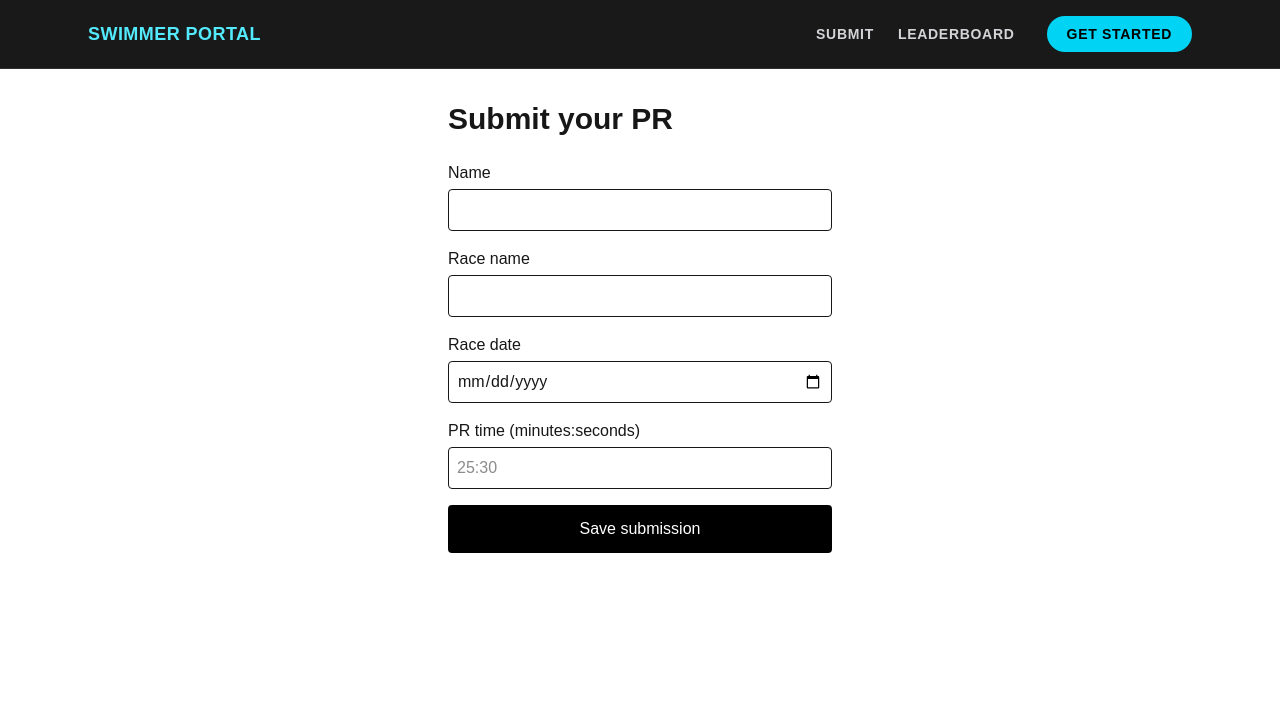
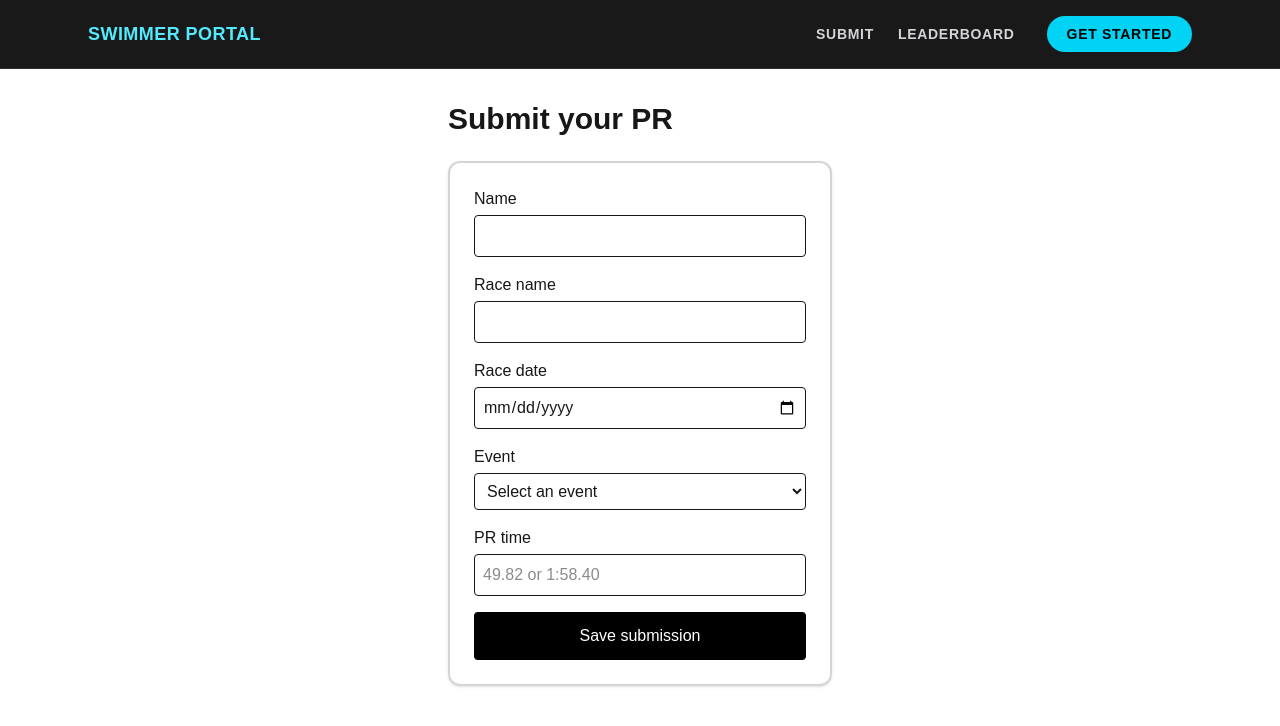
Before and after one commit to redpandaglacier/swimmer-portal, a Next.js app: page /submit in a window 1280 px wide. Shown: the top 726 px of the page. Built offline with nearby package versions, Linux system fonts and the light colour scheme.

Commit message:
Added a event dropdown

```diff
--- a/app/leaderboard/page.tsx
+++ b/app/leaderboard/page.tsx
@@ -1,31 +1,73 @@
-const placeholderRunners = [
-  { rank: 1, name: "Sample Swimmer", pr: "24:10" },
-  { rank: 2, name: "Another Swimmer", pr: "25:45" },
-  { rank: 3, name: "Third Swimmer", pr: "27:02" },
-];
+import { createClient } from "@supabase/supabase-js";
+import Link from "next/link";
+import { SWIM_EVENTS, formatTime } from "@/lib/events";
 
-export default function LeaderboardPage() {
+
+export default async function LeaderboardPage({
+  searchParams,
+}: {
+  searchParams: Promise<{ event?: string }>;
+}) {
+  const { event } = await searchParams;
+  const selected = SWIM_EVENTS.includes(event ?? "") ? event! : SWIM_EVENTS[0];
+
+  const supabase = createClient(
+    process.env.SUPABASE_URL!,
+    process.env.SUPABASE_SERVICE_ROLE_KEY!
+  );
+
+  const { data: rows, error } = await supabase
+    .from("submissions")
+    .select("id, name, race_name, pr_seconds")
+    .eq("event", selected)
+    .order("pr_seconds", { ascending: true });
+
   return (
-    <main className="mx-auto max-w-2xl p-8">
+    <main className="mx-auto max-w-3xl p-8">
       <h1 className="text-3xl font-bold">Leaderboard</h1>
+
+      <nav className="mt-6 flex flex-wrap gap-2">
+        {SWIM_EVENTS.map((e) => (
+          <Link
+            key={e}
+            href={`/leaderboard?event=${encodeURIComponent(e)}`}
+            className={`rounded-full border px-3 py-1 text-sm ${
+              e === selected ? "bg-black text-white" : "hover:bg-zinc-100"
+            }`}
+          >
+            {e}
+          </Link>
+        ))}
+      </nav>
+
+      {error && <p className="mt-6 text-red-600">Could not load results. Please try again.</p>}
+
+      {!error && rows?.length === 0 && (
+        <p className="mt-6 text-zinc-500">No {selected} times yet. Be the first to submit one.</p>
+      )}
+
+      {rows && rows.length > 0 && (
         <table className="mt-6 w-full text-left">
           <thead>
             <tr className="border-b">
               <th className="p-2">Rank</th>
               <th className="p-2">Name</th>
+              <th className="p-2">Race</th>
               <th className="p-2">PR</th>
             </tr>
           </thead>
           <tbody>
-          {placeholderRunners.map((r) => (
-            <tr key={r.rank} className="border-b">
-              <td className="p-2">{r.rank}</td>
+            {rows.map((r, i) => (
+              <tr key={r.id} className="border-b">
+                <td className="p-2">{i + 1}</td>
                 <td className="p-2">{r.name}</td>
-              <td className="p-2">{r.pr}</td>
+                <td className="p-2">{r.race_name ?? "—"}</td>
+                <td className="p-2 font-mono">{formatTime(Number(r.pr_seconds))}</td>
               </tr>
             ))}
           </tbody>
         </table>
+      )}
     </main>
   );
 }
--- a/app/submit/actions.ts
+++ b/app/submit/actions.ts
@@ -2,18 +2,18 @@
 
 import { createClient } from "@supabase/supabase-js";
 import { redirect } from "next/navigation";
+import { SWIM_EVENTS, parseTimeToSeconds } from "@/lib/events";
 
 export async function submitEntry(formData: FormData) {
   const name = String(formData.get("name") ?? "").trim();
+  const event = String(formData.get("event") ?? "");
   const raceName = String(formData.get("race_name") ?? "").trim();
   const raceDate = String(formData.get("race_date") ?? "").trim();
-  const pr = String(formData.get("pr") ?? "").trim();
+  const prSeconds = parseTimeToSeconds(String(formData.get("pr") ?? ""));
 
-  const match = pr.match(/^(\d{1,3}):([0-5]\d)$/);
-  if (!name || !match) {
-    throw new Error("Enter a name and a PR in minutes:seconds format, like 25:30.");
+  if (!name || !SWIM_EVENTS.includes(event) || prSeconds === null) {
+    throw new Error("Choose an event and enter a PR like 49.82 or 1:58.40.");
   }
-  const prSeconds = Number(match[1]) * 60 + Number(match[2]);
 
   const supabase = createClient(
     process.env.SUPABASE_URL!,
@@ -22,6 +22,7 @@ export async function submitEntry(formData: FormData) {
 
   const { error } = await supabase.from("submissions").insert({
     name,
+    event,
     race_name: raceName || null,
     race_date: raceDate || null,
     pr_seconds: prSeconds,
@@ -31,5 +32,5 @@ export async function submitEntry(formData: FormData) {
     throw new Error("Could not save your submission. Please try again.");
   }
 
-  redirect("/leaderboard");
+  redirect(`/leaderboard?event=${encodeURIComponent(event)}`);
 }
--- a/app/submit/page.tsx
+++ b/app/submit/page.tsx
@@ -1,10 +1,11 @@
 import { submitEntry } from "./actions";
+import { SWIM_EVENTS } from "@/lib/events";
 
 export default function SubmitPage() {
   return (
     <main className="mx-auto max-w-md p-8">
       <h1 className="text-3xl font-bold">Submit your PR</h1>
-      <form action={submitEntry} className="mt-6 flex flex-col gap-4">
+      <form action={submitEntry} className="mt-6 flex flex-col gap-4 rounded-xl border-2 border-zinc-300 p-6 shadow-sm">
         <label className="flex flex-col gap-1">
           Name
           <input name="name" required className="rounded border p-2" />
@@ -18,8 +19,17 @@ export default function SubmitPage() {
           <input name="race_date" type="date" className="rounded border p-2" />
         </label>
         <label className="flex flex-col gap-1">
-          PR time (minutes:seconds)
-          <input name="pr" placeholder="25:30" required className="rounded border p-2" />
+          Event
+          <select name="event" required defaultValue="" className="rounded border p-2">
+            <option value="" disabled>Select an event</option>
+            {SWIM_EVENTS.map((e) => (
+              <option key={e} value={e}>{e}</option>
+            ))}
+          </select>
+        </label>
+        <label className="flex flex-col gap-1">
+          PR time
+          <input name="pr" placeholder="49.82 or 1:58.40" required className="rounded border p-2" />
         </label>
         <button type="submit" className="rounded bg-black px-6 py-3 text-white">
           Save submission
--- /dev/null
+++ b/lib/events.ts
@@ -0,0 +1,33 @@
+export const SWIM_EVENTS = [
+  "50 Free",
+  "100 Free",
+  "200 Free",
+  "500 Free",
+  "100 Back",
+  "100 Breast",
+  "100 Fly",
+  "200 IM",
+  "200 Medley Relay",
+  "200 Free Relay",
+  "400 Free Relay",
+];
+
+// Accepts 49.82, 1:58.40, or 25:30. Returns seconds, or null if invalid.
+export function parseTimeToSeconds(input: string): number | null {
+  const match = input.trim().match(/^(?:(\d{1,2}):)?(\d{1,2})(?:\.(\d{1,2}))?$/);
+  if (!match) return null;
+  const minutes = match[1] ? Number(match[1]) : 0;
+  const seconds = Number(match[2]);
+  const hundredths = match[3] ? Number(match[3].padEnd(2, "0")) : 0;
+  if (seconds > 59) return null;
+  const total = minutes * 60 + seconds + hundredths / 100;
+  return total > 0 ? Math.round(total * 100) / 100 : null;
+}
+
+// Converts seconds back to a display time, like 109.4 -> "1:49.40".
+export function formatTime(total: number): string {
+  const minutes = Math.floor(total / 60);
+  const seconds = (total - minutes * 60).toFixed(2);
+  if (minutes === 0) return seconds;
+  return `${minutes}:${seconds.padStart(5, "0")}`;
+}
```
Lines whose indentation alone changed are shown as unchanged.
